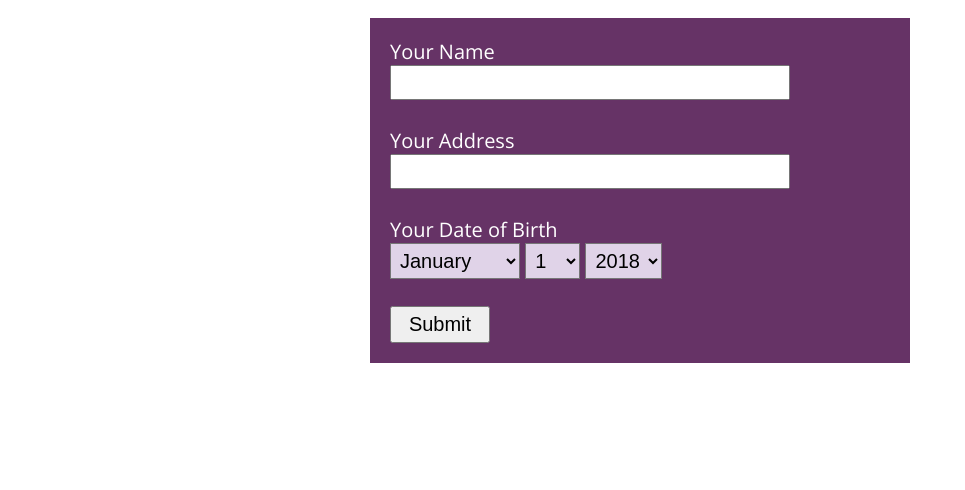
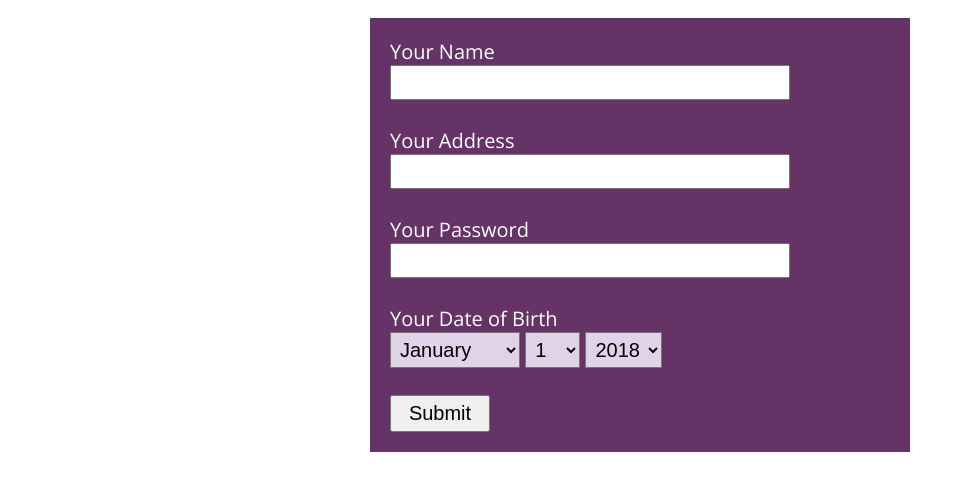
Before and after one commit to jsp92/uxProject, a plain HTML site: page index.html in a window 1280 px wide. Shown: the part 48-538 px from the top of the page, without its empty margins (0-965 px from the left). Drawn offline with nearby package versions, Linux system fonts and the light colour scheme.

Commit message:
Update index.html

```diff
--- a/index.html
+++ b/index.html
@@ -16,6 +16,10 @@ Your Name <br>
 <input type ="text" name ="yourname"><br><br>
 Your Address<br>
 <input type ="text" name ="address"><br><br>
+Your Password<br>
+
+<input type ="text" name ="password"><br><br>
+
 Your Date of Birth<br>
 <select name = "month">
 
```
